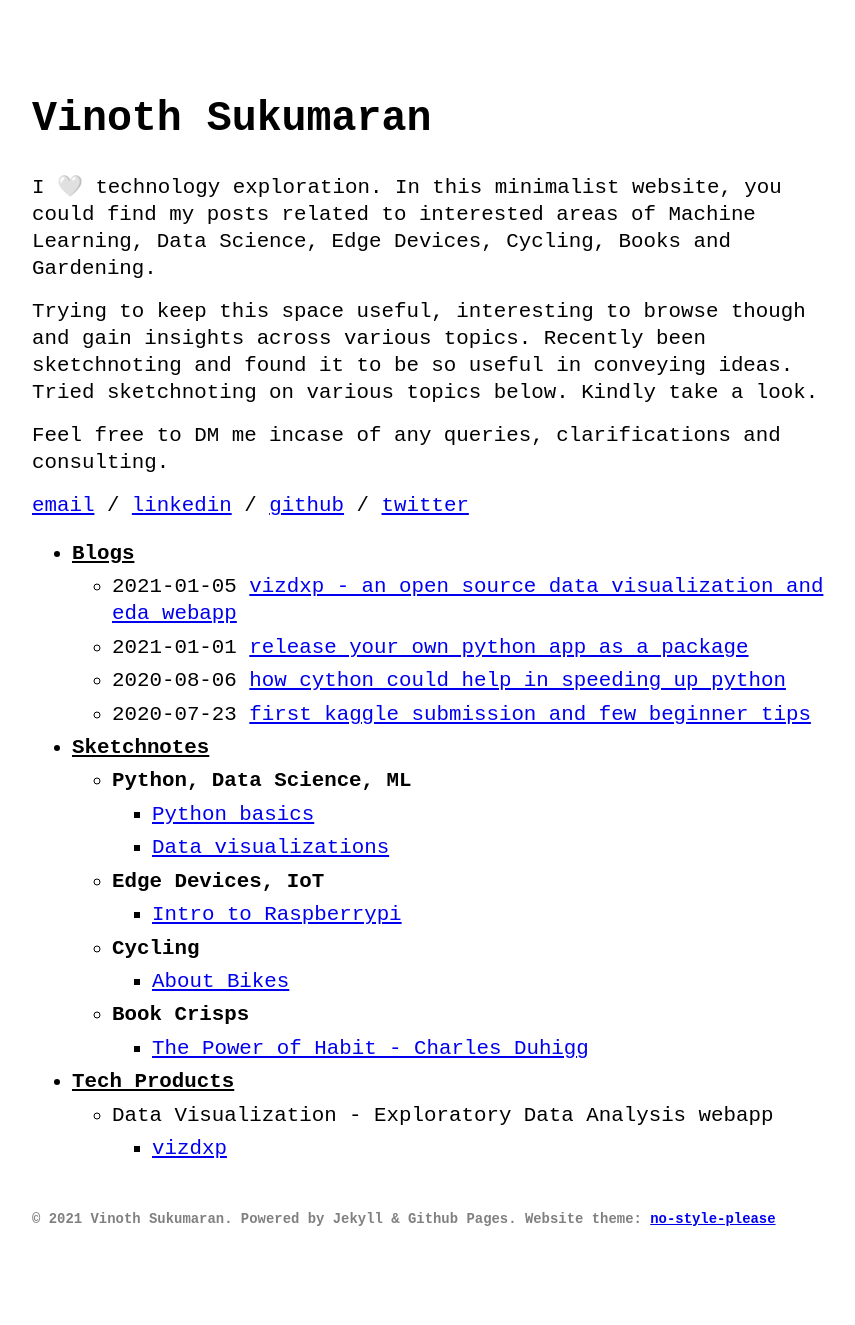
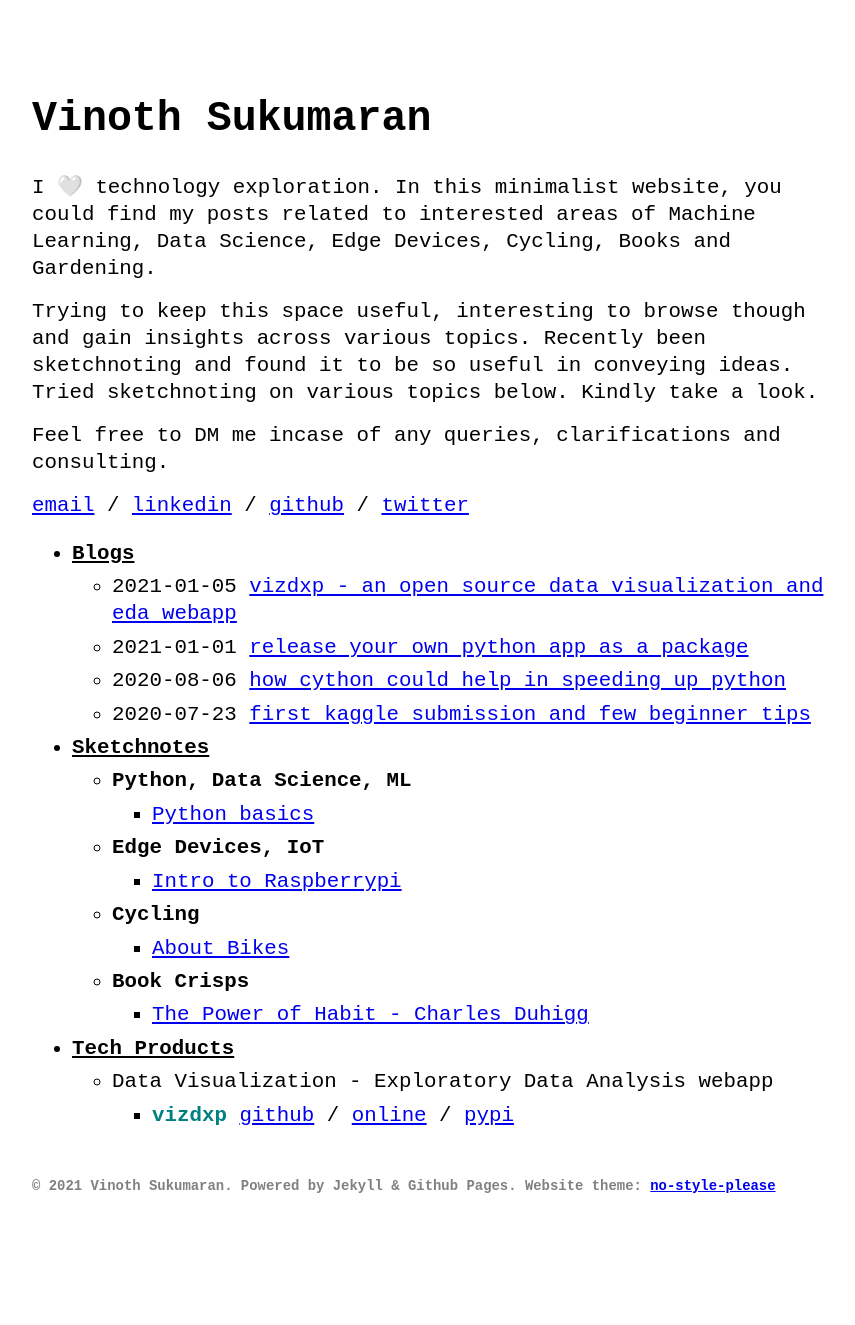
Before and after one commit to Vinothsuku/vinothsuku.github.io, a Jekyll site: the page built from index.md, in a window 1280 px wide. Shown: the whole page, without its empty margins (208-1063 px from the left). Built offline with Jekyll 4.4.1, drawn with Linux system fonts in a browser that asks for light colours; after the commit the page ends 1291 px from its top, so only the background shows below that.

Commit message:
Update menu.yml

```diff
--- a/_data/menu.yml
+++ b/_data/menu.yml
@@ -12,8 +12,6 @@ entries:
         entries:
           - title: Python basics
             url: python basics
-          - title: Data visualizations
-            url: data visualizations
       - title: <b>Edge Devices, IoT</b>
         entries:
           - title: Intro to Raspberrypi
@@ -31,5 +29,4 @@ entries:
     entries:
       - title: Data Visualization - Exploratory Data Analysis webapp
         entries:
-          - title: vizdxp
-            url: about
+          - title: <b style="color:teal">vizdxp </b><a href='https://github.com/Vinothsuku/vizdxp'>github</a> / <a href='https://vizdxp.herokuapp.com/'>online</a> / <a href='https://pypi.org/project/vizdxp/'>pypi</a>
```
